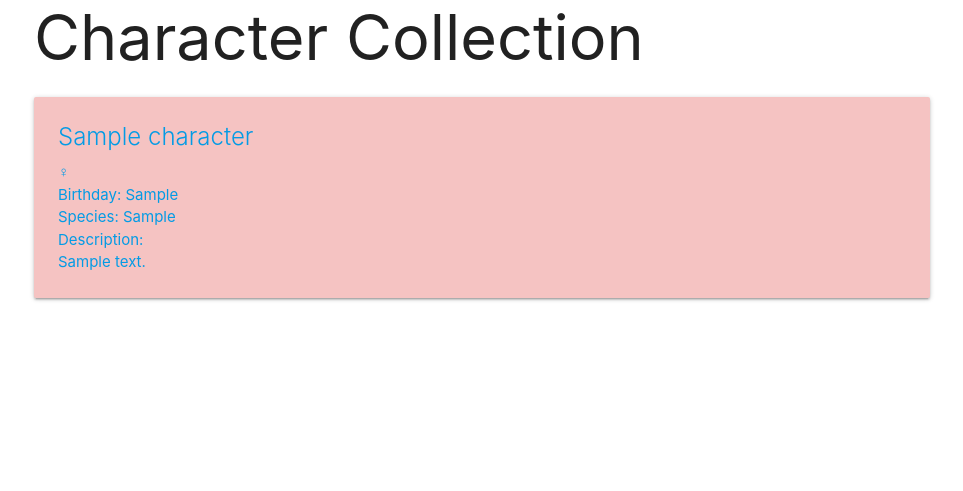
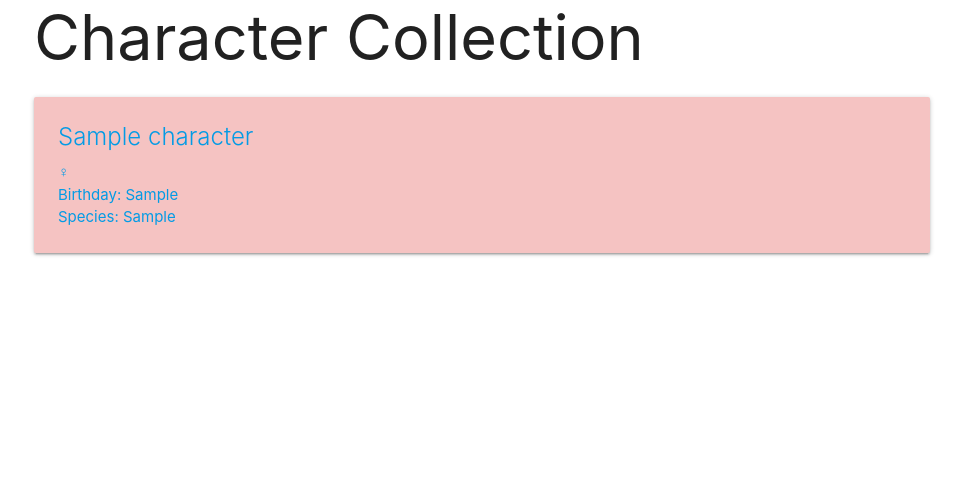
Before and after one commit to kristina-lim/kittywhite, a Django app: page /characters/ in a window 1280 px wide. Shown: the part 103-594 px from the top of the page, without its empty margins (158-1121 px from the left). Run offline with Django 4.2, Linux system fonts and the light colour scheme; tables that the repository leaves empty hold one stand-in row (values such as "Sample post").

Commit message:
Make changes

```diff
--- a/main_app/templates/characters/index.html
+++ b/main_app/templates/characters/index.html
@@ -19,7 +19,6 @@
         {% endif %}
         <p>Birthday: {{ character.birthday }}</p>
         <p>Species: {{ character.species }}</p>
-        <p>Description: {{ character.description|linebreaks }}</p>
       </div>
     </a>
   {% endfor %}
```
